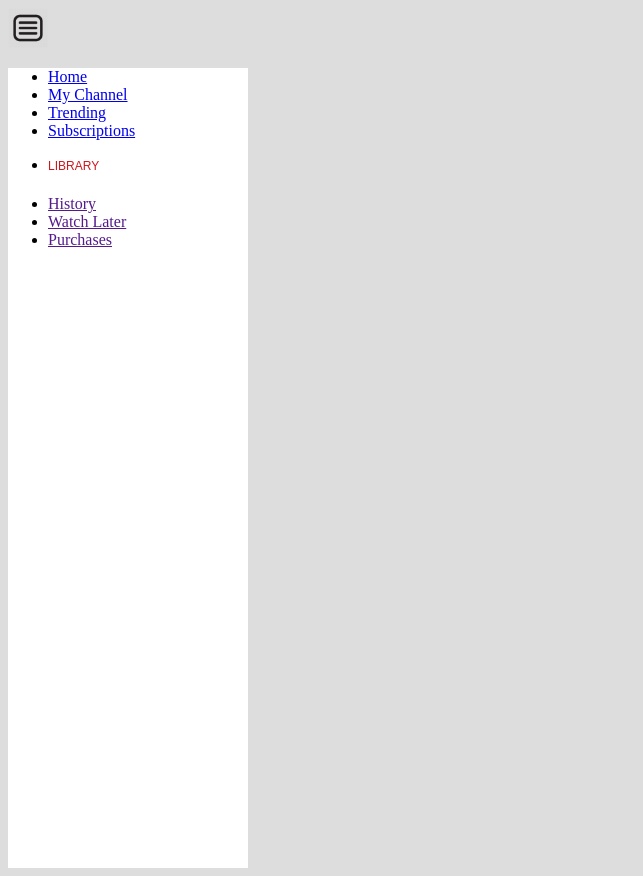
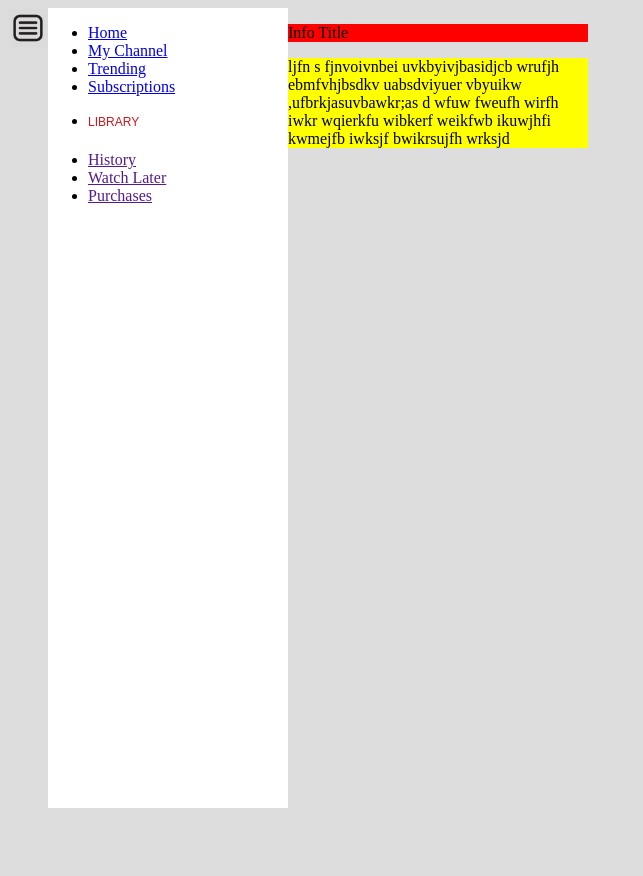
Before and after one commit to eddycaldas/jQuery, a plain HTML site: page jQuery2/index.html in a window 1280 px wide. Both pictures are taken after a click on the picture 28 px from the left and 28 px from the top of the page. Shown: the whole page, without its empty margins (0-643 px from the left). After the commit the page ends 816 px from the top, so only its background shows below. Drawn offline with nearby package versions, Linux system fonts and the light colour scheme.

Commit message:
slideToggle

```diff
--- a/jQuery2/app.js
+++ b/jQuery2/app.js
@@ -1,7 +1,18 @@
+// $(document).ready(function() {
+//   $('#menu-toggle').click(function() {
+//     $('#side-nav').toggle(1000, function() {
+//       alert('Hi there');
+//     });
+//   })
+// })
+//
 $(document).ready(function() {
   $('#menu-toggle').click(function() {
-    $('#side-nav').toggle(1000, function() {
-      alert('Hi there');
-    });
+    $('#side-nav').toggle(1000);
   })
+
+  $('.info-title').click(function() {
+    $('.info-content').slideToggle();
+});
+
 })
--- a/jQuery2/index.html
+++ b/jQuery2/index.html
@@ -28,6 +28,15 @@
     </ul>
   </nav>
 
+  <div class='info-box'>
+    <div class='info-title'>
+      <p>Info Title</p>
+    </div>
+    <div class='info-content'>
+      <p>ljfn s fjnvoivnbei uvkbyivjbasidjcb wrufjh ebmfvhjbsdkv uabsdviyuer vbyuikw ,ufbrkjasuvbawkr;as d wfuw fweufh wirfh iwkr wqierkfu wibkerf weikfwb ikuwjhfi kwmejfb iwksjf bwikrsujfh wrksjd</p>
+    </div>
+  </div>
+
 
 
 
--- a/jQuery2/style.css
+++ b/jQuery2/style.css
@@ -1,5 +1,7 @@
 
 body {
+  display: flex;
+
   background-color: #ddd;
 }
 #menu-toggle {
@@ -22,3 +24,13 @@ nav {
   background-color: #fff;
   display: none;
 }
+.info-box {
+  width: 300px;
+  height: auto;
+}
+.info-title{
+  background-color: red;
+}
+.info-content {
+  background-color: yellow;
+}
```
